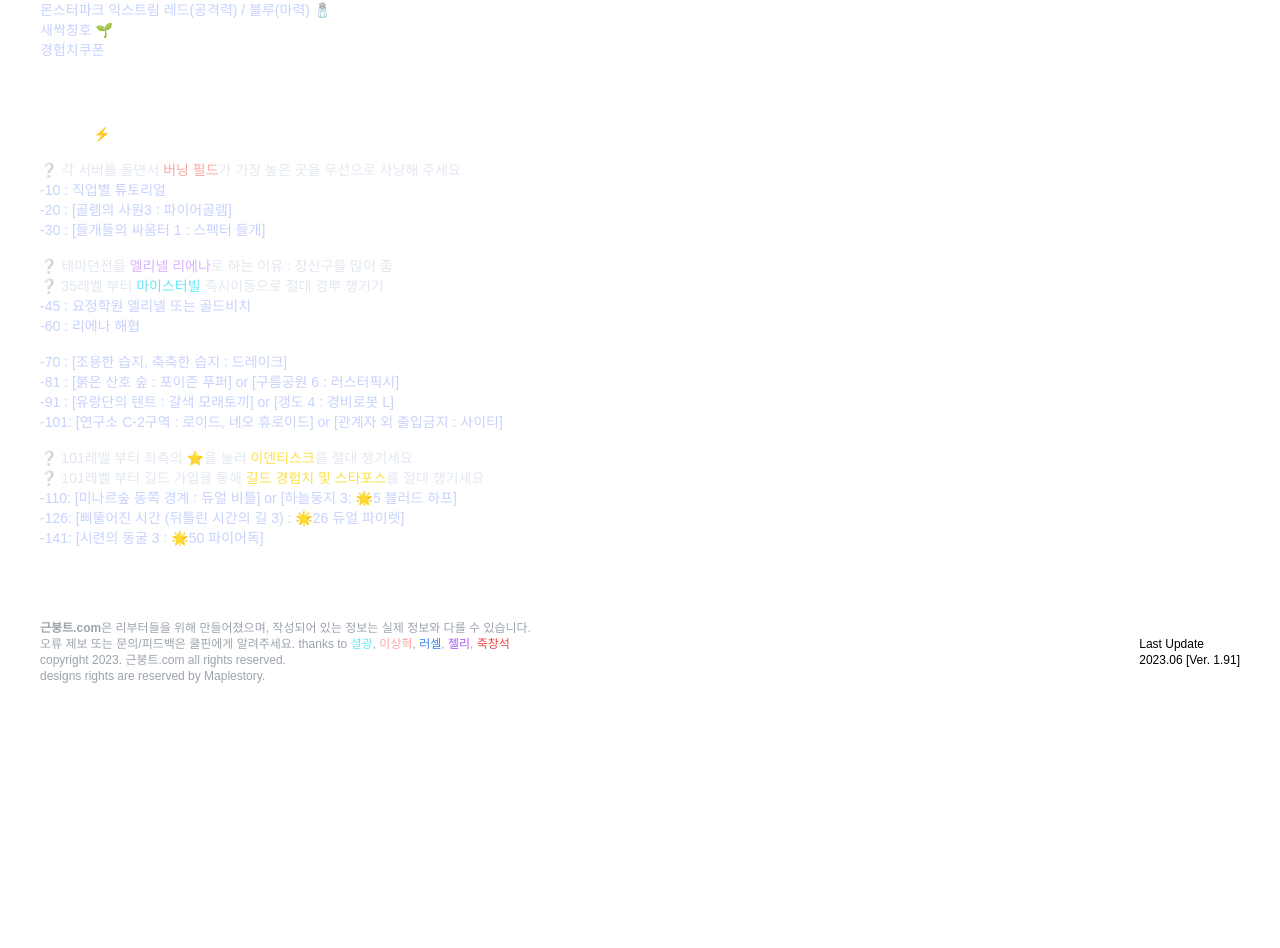
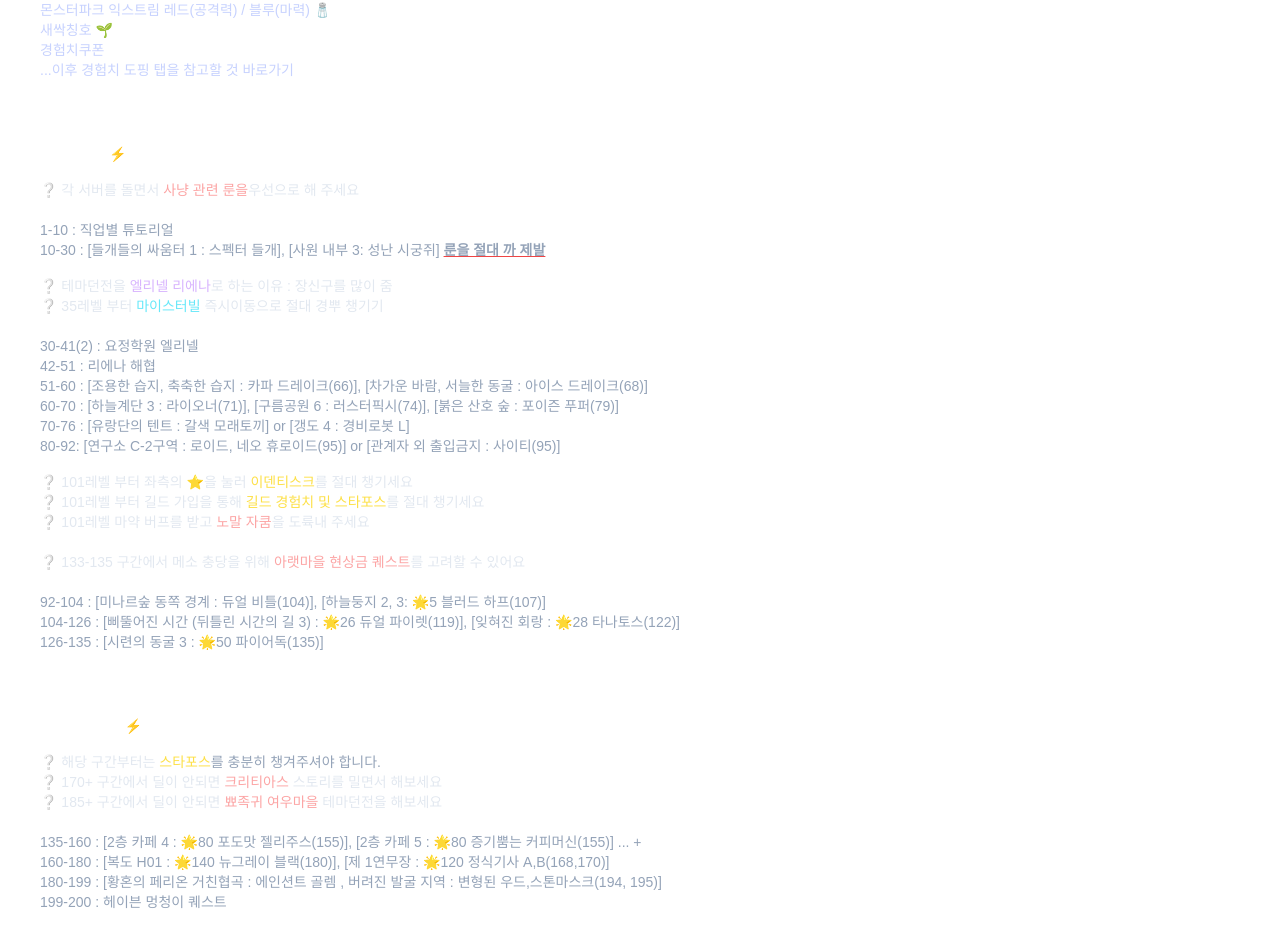
Before and after one commit to coolfin/cooltory, a Next.js app: page /lv in a window 1280 px wide. Shown: the part 324-1272 px from the top of the page. Before the commit the page ends 1016 px from the top, so only its background shows below. Built offline with nearby package versions, Linux system fonts and the light colour scheme.

Commit message:
FECH level
add level for event

```diff
--- a/layout/GlobalFooter/index.tsx
+++ b/layout/GlobalFooter/index.tsx
@@ -32,7 +32,7 @@ export const GlobalFooter = () => {
                 'text-xs',
             )}>
                 Last Update<br/>
-                <b>2023.06 [Ver. 1.91]</b>
+                <b>2023.06 [Ver. 2.0]</b>
             </div>
         </Container>
     )
--- a/modules/level/Page.tsx
+++ b/modules/level/Page.tsx
@@ -16,7 +16,7 @@ export const Page = () => {
           'font-extrabold',
 
           'hover:cursor-pointer',
-        )}>💡 더 효율적인 레벨업 루트가 있다면 쿨핀에게..</p>
+        )}>💡 경험치 배율이 개편되며 리부트도 +15레벨 기준으로 움직이게 됩니다. 더 효율적인 레벨업 장소가 있다면 쿨핀에게 DM 주세요</p>
       </Card>
 
       <div className={classNames(
@@ -34,7 +34,7 @@ export const Page = () => {
         'justify-center',
 
         'text-sm',
-        'text-indigo-200',
+        'text-slate-400',
 
         'max-sm:px-4',
         'max-sm:gap-y-2',
@@ -53,9 +53,11 @@ export const Page = () => {
           <a onClick={() => {
             alert('길라잡이 30레벨 보상획득으로 얻을 수 있는 \n개꿀 쑥쑥 새싹 칭호입니다🌟\n설치 칸에 있으며, 창고를 통해 옮길 수 있습니다.')
           }}>새싹칭호 🌱</a> <br />
-          경험치쿠폰 </span>
+          경험치쿠폰 <br />
+          ...이후 경험치 도핑 탭을 참고할 것 <a href='/attack'>바로가기</a></span>
 
-{/*
+
+        {/*
 80~ : 갱도2 / 갱도4 / 방어시스템연구소 / 사헬지대 / 잠자는사막&꿈꾸는사막
 
 90~ : 관출 / 폭군의성채로가는길(95이상 유니온 베이스있을때)
@@ -82,36 +84,49 @@ export const Page = () => {
  */}
 
 
-        <h3 className='text-white'>141 루트⚡</h3>
+        <h3 className='text-white'>1~141 루트⚡</h3>
         <span>
-          <b className='text-slate-200'> ❔ 각 서버를 돌면서 <i className='text-red-300'>버닝 필드</i>가 가장 높은 곳을 우선으로 사냥해 주세요</b> <br/>
-          -10 : 직업별 튜토리얼 <br />
-          -20 : [골렘의 사원3 : 파이어골렘]<br />
-          -30 : [들개들의 싸움터 1 : 스펙터 들개]
+          <b className='text-slate-200'> ❔ 각 서버를 돌면서 <i className='text-red-300'>사냥 관련 룬을</i>우선으로 해 주세요</b> <br /> <br />
+          1-10 : 직업별 튜토리얼 <br />
+          10-30 : [들개들의 싸움터 1 : 스펙터 들개], [사원 내부 3: 성난 시궁쥐] <i className='font-extrabold underline decoration-red-500'>룬을 절대 까 제발</i>
         </span>
 
         <span>
-          <b className='text-slate-200'> ❔ 테마던전을 <i className='text-purple-300'>엘리넬 리에나</i>로 하는 이유 : 장신구를 많이 줌</b> <br/>
-          <b className='text-slate-200'> ❔ 35레벨 부터 <i className='text-cyan-300'>마이스터빌</i> 즉시이동으로 절대 경뿌 챙기기</b> <br/>
-          -45 : 요정학원 엘리넬 또는 골드비치<br />
-          -60 : 리에나 해협
+          <b className='text-slate-200'> ❔ 테마던전을 <i className='text-purple-300'>엘리넬 리에나</i>로 하는 이유 : 장신구를 많이 줌</b> <br />
+          <b className='text-slate-200'> ❔ 35레벨 부터 <i className='text-cyan-300'>마이스터빌</i> 즉시이동으로 절대 경뿌 챙기기</b> <br /> <br />
+          30-41(2) : 요정학원 엘리넬<br />
+          42-51 : 리에나 해협<br />
+          51-60 : [조용한 습지, 축축한 습지 : 카파 드레이크(66)], [차가운 바람, 서늘한 동굴 : 아이스 드레이크(68)] <br />
+          60-70 : [하늘계단 3 : 라이오너(71)], [구름공원 6 : 러스터픽시(74)], [붉은 산호 숲 : 포이즌 푸퍼(79)]<br />
+          70-76 : [유랑단의 텐트 : 갈색 모래토끼] or [갱도 4 : 경비로봇 L] <br />
+          80-92: [연구소 C-2구역 : 로이드, 네오 휴로이드(95)] or [관계자 외 출입금지 : 사이티(95)]
+        </span>
+        <span>
+          <b className='text-slate-200'> ❔ 101레벨 부터 좌측의 ⭐을 눌러 <i className='text-yellow-300'>이덴티스크</i>를 절대 챙기세요</b> <br />
+          <b className='text-slate-200'> ❔ 101레벨 부터 길드 가입을 통해 <i className='text-yellow-300'>길드 경험치 및 스타포스</i>를 절대 챙기세요</b> <br />
+          <b className='text-slate-200'> ❔ 101레벨 마약 버프를 받고 <i className='text-red-300'>노말 자쿰</i>을 도륙내 주세요</b> <br />  <br />
+          <b className='text-slate-200'> ❔ 133-135 구간에서 메소 충당을 위해 <i className='text-red-300'>아랫마을 현상금 퀘스트</i>를 고려할 수 있어요 </b> <br /><br/>
+          92-104 : [미나르숲 동쪽 경계 : 듀얼 비틀(104)], [하늘둥지 2, 3: 🌟5 블러드 하프(107)]<br />
+          104-126 : [삐뚤어진 시간 (뒤틀린 시간의 길 3) : 🌟26 듀얼 파이렛(119)], [잊혀진 회랑 : 🌟28 타나토스(122)]<br />
+          126-135 : [시련의 동굴 3 : 🌟50 파이어독(135)]
+        </span>
+
+        <h3 className='text-white mt-12'>141~200 루트⚡</h3>
+        <span>
+        <b className='text-slate-200'> ❔ 해당 구간부터는 <i className='text-yellow-300'>스타포스</i></b>를 충분히 챙겨주셔야 합니다. <br/>
+        <b className='text-slate-200'> ❔ 170+ 구간에서 딜이 안되면 <i className='text-red-300'>크리티아스</i> 스토리를 밀면서 해보세요 </b> <br/>
+        <b className='text-slate-200'> ❔ 185+ 구간에서 딜이 안되면 <i className='text-red-300'>뾰족귀 여우마을</i> 테마던전을 해보세요 </b> <br /><br/>
+          135-160 : [2층 카페 4 : 🌟80 포도맛 젤리주스(155)], [2층 카페 5 : 🌟80 증기뿜는 커피머신(155)] ... + <br />
+          160-180 : [복도 H01 : 🌟140 뉴그레이 블랙(180)], [제 1연무장 : 🌟120 정식기사 A,B(168,170)] <br />
+          180-199 : [황혼의 페리온 거친협곡 : 에인션트 골렘 , 버려진 발굴 지역 : 변형된 우드,스톤마스크(194, 195)]  <br />
+          199-200 : 헤이븐 멍청이 퀘스트
         </span>
 
 
+        <h3 className='text-white mt-12'>200 이상 루트</h3>
         <span>
-          -70 : [조용한 습지, 축축한 습지 : 드레이크] <br/>
-          -81 : [붉은 산호 숲 : 포이즌 푸퍼] or [구름공원 6 : 러스터픽시] <br/>
-          -91 : [유랑단의 텐트 : 갈색 모래토끼] or [갱도 4 : 경비로봇 L] <br/>
-          -101: [연구소 C-2구역 : 로이드, 네오 휴로이드] or [관계자 외 출입금지 : 사이티]
+          곧 업데이트 예정..
         </span>
-        <span>
-        <b className='text-slate-200'> ❔ 101레벨 부터 좌측의 ⭐을 눌러 <i className='text-yellow-300'>이덴티스크</i>를 절대 챙기세요</b> <br/>
-        <b className='text-slate-200'> ❔ 101레벨 부터 길드 가입을 통해 <i className='text-yellow-300'>길드 경험치 및 스타포스</i>를 절대 챙기세요</b> <br/>
-          -110: [미나르숲 동쪽 경계 : 듀얼 비틀] or [하늘둥지 3: 🌟5 블러드 하프]<br/>
-          -126: [삐뚤어진 시간 (뒤틀린 시간의 길 3) : 🌟26 듀얼 파이렛]<br/>
-          -141: [시련의 동굴 3 : 🌟50 파이어독]
-        </span>
-
       </div>
     </Container>
   )
```
